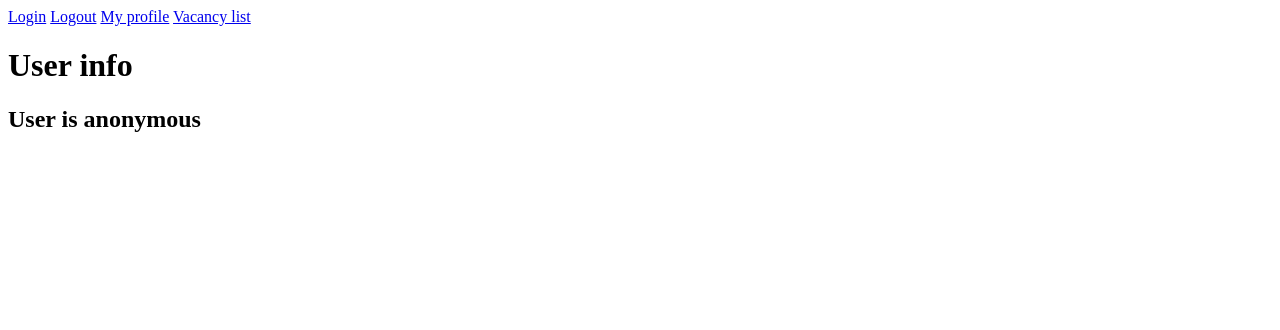
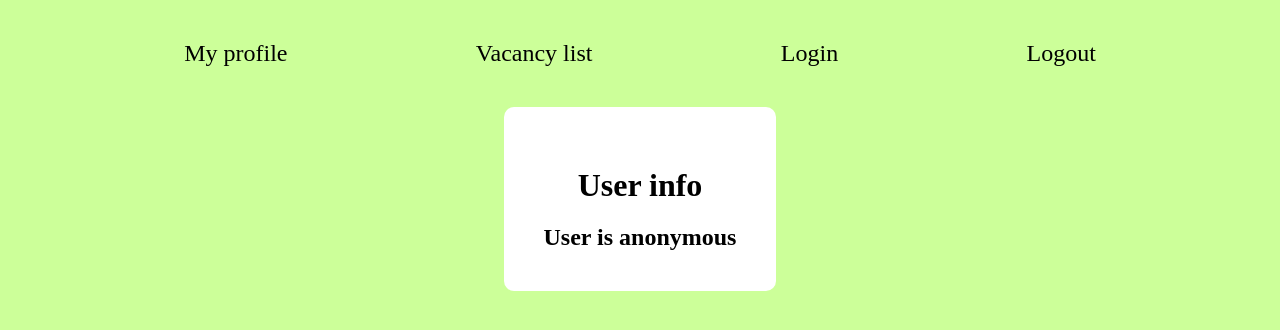
Before and after one commit to redman1922/kursach_1, a Django app: page / in a window 1280 px wide. Shown: the top 330 px of the page. Run offline with Django 4.2, Linux system fonts and the light colour scheme; parts of the project's set-up code (start-up, migrations or seed data) failed here and were passed over.

Commit message:
Styles desktop version

```diff
--- a/kursach_db/auth_profile/templates/about_me.html
+++ b/kursach_db/auth_profile/templates/about_me.html
@@ -5,20 +5,21 @@
 {% endblock %}
 
 {% block content %}
-    <h1>User info</h1>
+<div class="wrapper-login">
+    <h1 style="margin:20px 0;">User info</h1>
     {% if user.is_authenticated %}
-        <h2>Detail</h2>
         {% if user.profile.picture %}
             <div>
-            <img width="150" height="150" src="{{user.profile.picture.url}}" alt="{{user.profile.picture.name}}">
+                <img width="150" height="150" src="{{user.profile.picture.url}}" alt="{{user.profile.picture.name}}">
             </div>
         {% endif %}
-        <p>Username: {{ user.username }}</p>
-        <p>First name: {{ user.profile.first_name }}</p>
-        <p>Last name: {{ user.profile.last_name }}</p>
+        <p style="font-size:24px; margin:20px 0;">Username: {{ user.username }}</p>
+        <p style="font-size:24px; margin:20px 0;">First name: {{ user.profile.first_name }}</p>
+        <p style="font-size:24px; margin:20px 0;">Last name: {{ user.profile.last_name }}</p>
 
-        <a href="{% url 'auth:profile_update' %}">Update profile</a>
+        <a style="text-decoration:underline dotted;" href="{% url 'auth:profile_update' %}"><strong>Update profile</strong></a>
     {% else %}
         <h2>User is anonymous</h2>
     {% endif %}
+</div>
 {% endblock %}
--- a/kursach_db/auth_profile/templates/main.html
+++ b/kursach_db/auth_profile/templates/main.html
@@ -1,19 +1,132 @@
 <!DOCTYPE html>
-{% load static %}
 <html lang="en">
 <head>
     <meta charset="UTF-8">
     <title>Title</title>
+    <style>
+
+    *{
+    margin: 0;
+    padding: 0;
+    }
+
+    body{
+        background-color: #CCFF99;
+    }
+
+    a{
+       text-decoration:none;
+       color: black;
+       font-size:24px;
+    }
+
+     a:active{
+     opacity: 0.33;
+    }
+
+    input{
+    font-size:18px;
+    border-radius:5px;
+    box-sizing:border-box;
+    padding:5px;
+    margin:10px 0;
+    }
+
+    label{
+        font-size:22px;
+    }
+
+    .container{
+    max-width:1100px;
+    margin: 0 auto;
+    width:100%;
+    }
+
+    .navbar{
+    display:flex;
+    justify-content: space-around;
+    margin:40px 0 0;
+    }
+
+    .wrapper-content{
+    display:flex;
+    justify-content: center;
+    align-items: center;
+    flex-direction: column;
+    margin:40px;
+    }
+
+    .wrapper-register{
+        background-color:white;
+        border-radius:10px;
+        box-sizing:border-box;
+        padding:40px;
+    }
+
+    .wrapper-login{
+background-color:white;
+    border-radius:10px;
+    box-sizing:border-box;
+    padding:40px;
+    text-align:center;
+    }
+
+    .login-title{
+    margin:0 0 20px;
+    }
+
+    .login-button{
+       background-color: #0E4732;
+       color:white;
+       margin:20px 0;
+       width:140px;
+       cursor:pointer;
+      padding:7px;
+      box-sizing: border-box;
+       border-radius: 5px;
+    }
+    .login-register{
+        display:block;
+        margin: 0 auto;
+        border:1px solid black;
+        box-sizing:border-box;
+       padding:5px;
+       border-radius:5px;
+       width:100px;
+    }
+    .wrapper-register span{
+    display:none
+    }
+    .wrapper-register ul{
+    display:none
+    }
+    .wrapper-register-button{
+    text-align:center;
+    margin:0 0 40px;
+    }
+
+    .wrapper-profile{
+        box-sizing:border-box;
+       padding:20px;
+       background-color:white;
+       border-radius:10px;
+    }
+
+    </style>
 </head>
 <body>
-<div>
-    <a href="{% url 'auth:login' %}">Login</a>
-    <a href="{% url 'auth:logout' %}">Logout</a>
-    <a href="{% url 'auth:profile' %}">My profile</a>
-    <a href="{% url 'job:vacancy_list' %}">Vacancy list</a>
-</div>
+<div class="container">
+    <div class="navbar">
+        <a href="{% url 'auth:profile' %}">My profile</a>
+        <a href="{% url 'job:vacancy_list' %}">Vacancy list</a>
+        <a href="{% url 'auth:login' %}">Login</a>
+        <a href="{% url 'auth:logout' %}">Logout</a>
+    </div>
+    <div class="wrapper-content">
     {% block content %}
 
     {% endblock %}
+    </div>
+</div>
 </body>
 </html>
--- a/kursach_db/auth_profile/templates/styles.css
+++ /dev/null
@@ -1,4 +0,0 @@
-
-p{
-    font-size: 40px;
-}
--- a/kursach_db/auth_profile/views.py
+++ b/kursach_db/auth_profile/views.py
@@ -11,13 +11,11 @@ from django.contrib.auth import authenticate, login, logout
 
 from .models import Profile
 
-
 class LoginAuthView(LoginView):
     template_name = "auth.html"
 
     def get_success_url(self):
         return reverse("auth:profile")
-
 
 class RegisterView(CreateView):
     form_class = UserCreationForm
--- a/kursach_db/job_app/templates/job_app/vacancy_detail.html
+++ b/kursach_db/job_app/templates/job_app/vacancy_detail.html
@@ -1,6 +1,8 @@
 {% extends 'main.html' %}
 
 {% block content %}
-    <p>{{ vacancy.title }}</p>
+<div class="wrapper-login">
+    <p style="margin: 0 0 20px;">{{ vacancy.title }}</p>
     <a href="{% url 'job:vacancy_list' %}">Back to list</a>
+</div>
 {% endblock %}
```
Also changed, not shown: kursach_db/auth_profile/templates/auth.html (+5 -2 lines), kursach_db/auth_profile/templates/auth_profile.html (+11 -10 lines), kursach_db/auth_profile/templates/login_register.html (+10 -8 lines), kursach_db/job_app/templates/job_app/vacancy_list.html (+5 -2 lines), kursach_db/media/profiles/profile_1/picture/133-1339524_shrek-wallpaper.jpg (added).
